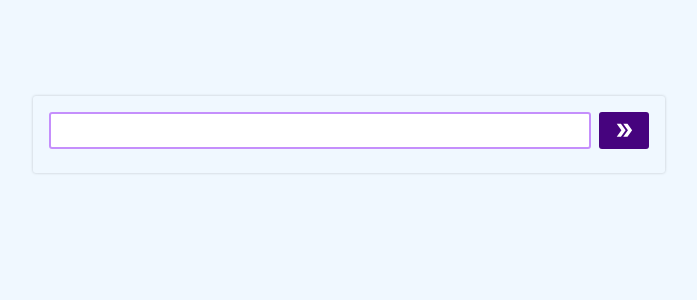
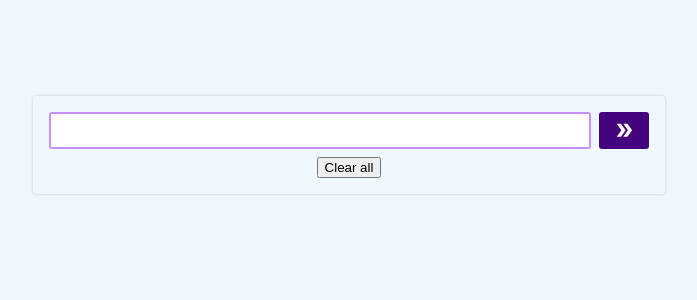
Before and after one commit to BSlaven/my_grocery_list, a React (Vite) app: page / in a window 1280 px wide. Shown: the top 300 px of the page, without its empty margins (291-988 px from the left). Built offline with nearby package versions, Linux system fonts and the light colour scheme.

Commit message:
add clear all button under the list

```diff
--- a/src/GroceryLIst/GroceryList.jsx
+++ b/src/GroceryLIst/GroceryList.jsx
@@ -101,6 +101,7 @@ const GroceryList = () => {
       </form>
       {error && <p className={classes.errorMessage}>{error}</p>}
       {items && items.map(item => <GroceryItem key={item.id} selectItem={selectItem} deleteItem={deleteItem} {...item} />)}
+      <button className={classes.celarAllBtn}>Clear all</button>
     </div>
   )
 }
```
